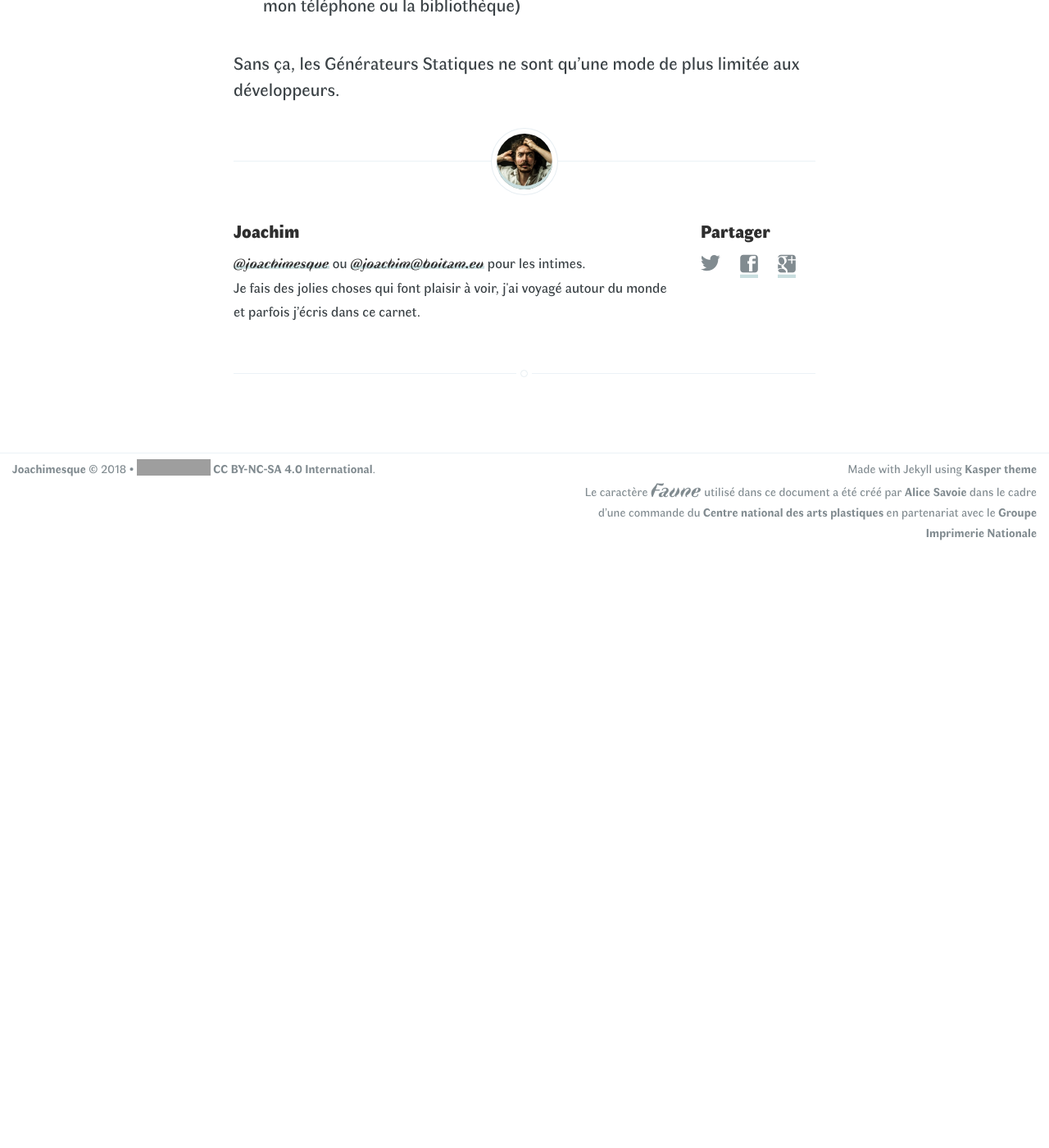
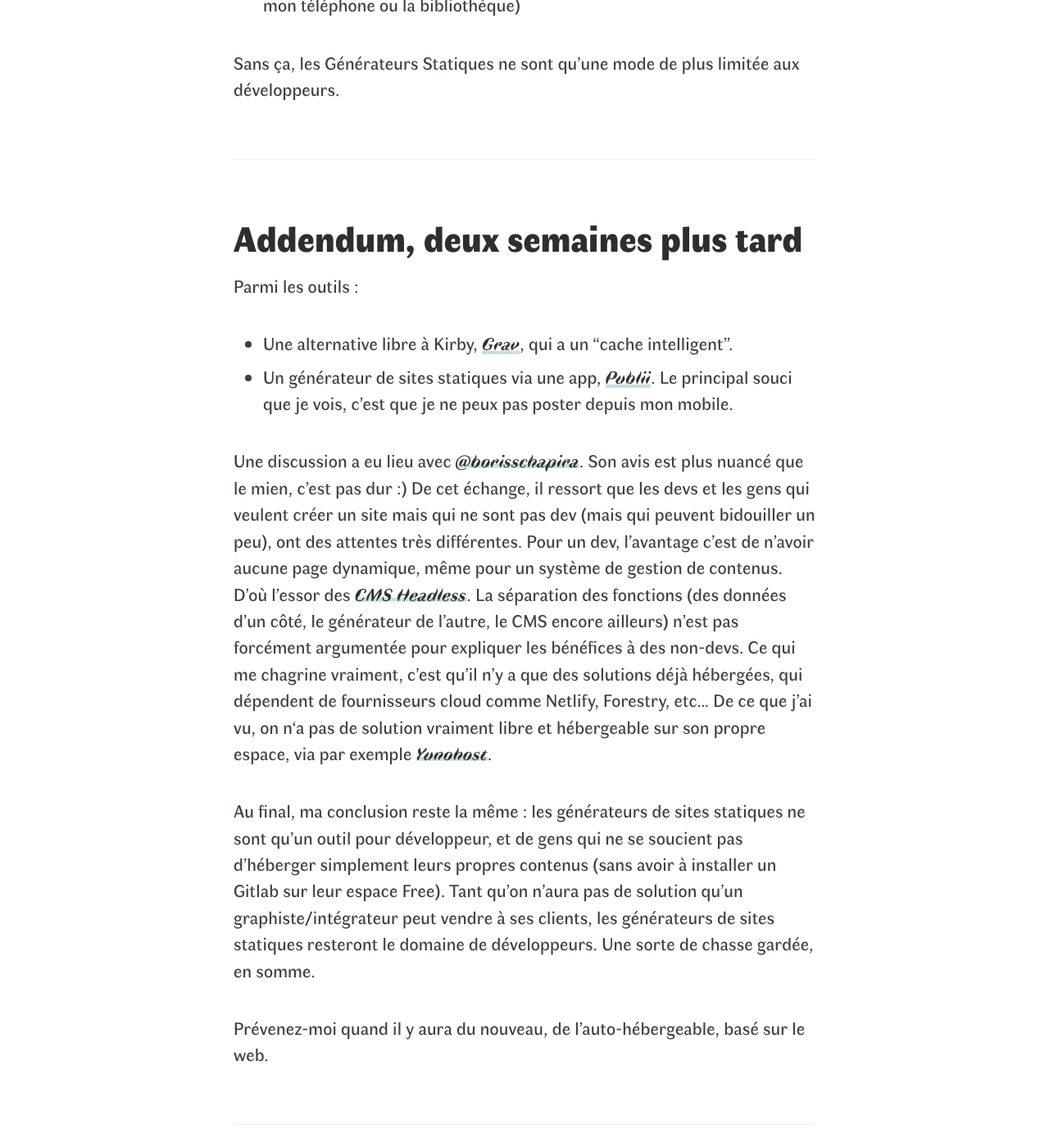
Before and after one commit to joachimesque/joachimesque.github.io, a Jekyll site: the page built from _posts/2018-01-25-generateurs-de-sites-statiques-c-est-toujours-le-bordel.markdown, in a window 1280 px wide and 1400 px high, scrolled down 5924 px. Shown: the whole window at 82% size. Built offline with Jekyll 4.4.1, drawn with Linux system fonts in a browser that asks for light colours; comment, search, counter and statistics services are not loaded; before the commit the page ends 6593 px from its top, so only the background shows below that; some of the changed text lies outside the part shown; grey boxes are pictures that could not be loaded.

Commit message:
Update au sujet des générateurs de sites statiques

```diff
--- a/_posts/2018-01-25-generateurs-de-sites-statiques-c-est-toujours-le-bordel.markdown
+++ b/_posts/2018-01-25-generateurs-de-sites-statiques-c-est-toujours-le-bordel.markdown
@@ -5,9 +5,10 @@ date:   2018-01-25 03:38:04
 categories: blog
 ---
 
-**Cet article est encore un brouillon. Tout lecteur qui a des remarques peut m’en faire part : [@joachimesque][2]**
 
 On va parler de générateurs de sites statiques, et de leur utilisation par des gens qui ne sont pas portés sur la technique, mais qui veulent avoir un site à eux.
+
+Cet article a généré quelques réponses très intéressantes suite à la publication : [@joachimesque][2]
 
 Je voulais faire un tutoriel pour [Julien](https://twitter.com/mariejulien/status/956289601295077376), mais je me suis un peu perdu en route, en comparant l’User Experience de mes sites sous WordPress ou Kirby et celle de ce blog sous Jekyll.
 
@@ -96,5 +97,27 @@ On a besoin d’outils.
 
 Sans ça, les Générateurs Statiques ne sont qu’une mode de plus limitée aux développeurs.
 
+---
+
+## Addendum, deux semaines plus tard
+
+Parmi les outils :
+
+- Une alternative libre à Kirby, [Grav][3], qui a un "cache intelligent".
+- Un générateur de sites statiques via une app, [Publii][4]. Le principal souci que je vois, c’est que je ne peux pas poster depuis mon mobile.
+
+Une discussion a eu lieu avec [@borisschapira][5]. Son avis est plus nuancé que le mien, c’est pas dur :) De cet échange, il ressort que les devs et les gens qui veulent créer un site mais qui ne sont pas dev (mais qui peuvent bidouiller un peu), ont des attentes très différentes. Pour un dev, l’avantage c’est de n’avoir aucune page dynamique, même pour un système de gestion de contenus. D’où l’essor des [CMS Headless][6]. La séparation des fonctions (des données d’un côté, le générateur de l’autre, le CMS encore ailleurs) n'est pas forcément argumentée pour expliquer les bénéfices à des non-devs. Ce qui me chagrine vraiment, c’est qu’il n’y a que des solutions déjà hébergées, qui dépendent de fournisseurs cloud comme Netlify, Forestry, etc… De ce que j’ai vu, on n‘a pas de solution vraiment libre et hébergeable sur son propre espace, via par exemple [Yunohost][7].
+
+Au final, ma conclusion reste la même : les générateurs de sites statiques ne sont qu’un outil pour développeur, et de gens qui ne se soucient pas d’héberger simplement leurs propres contenus (sans avoir à installer un Gitlab sur leur espace Free). Tant qu’on n’aura pas de solution qu’un graphiste/intégrateur peut vendre à ses clients, les générateurs de sites statiques resteront le domaine de développeurs. Une sorte de chasse gardée, en somme.
+
+Prévenez-moi quand il y aura du nouveau, de l’auto-hébergeable, basé sur le web.
+
+---
+
 [1]: https://daringfireball.net/projects/markdown/
 [2]: https://twitter.com/joachimesque/status/956512246137544704
+[3]: https://getgrav.org/
+[4]: https://getpublii.com/
+[5]: https://twitter.com/borisschapira/status/956597944895066112
+[6]: https://jamstatic.fr/2017/12/15/cms-headless/
+[7]: https://yunohost.org/
```
